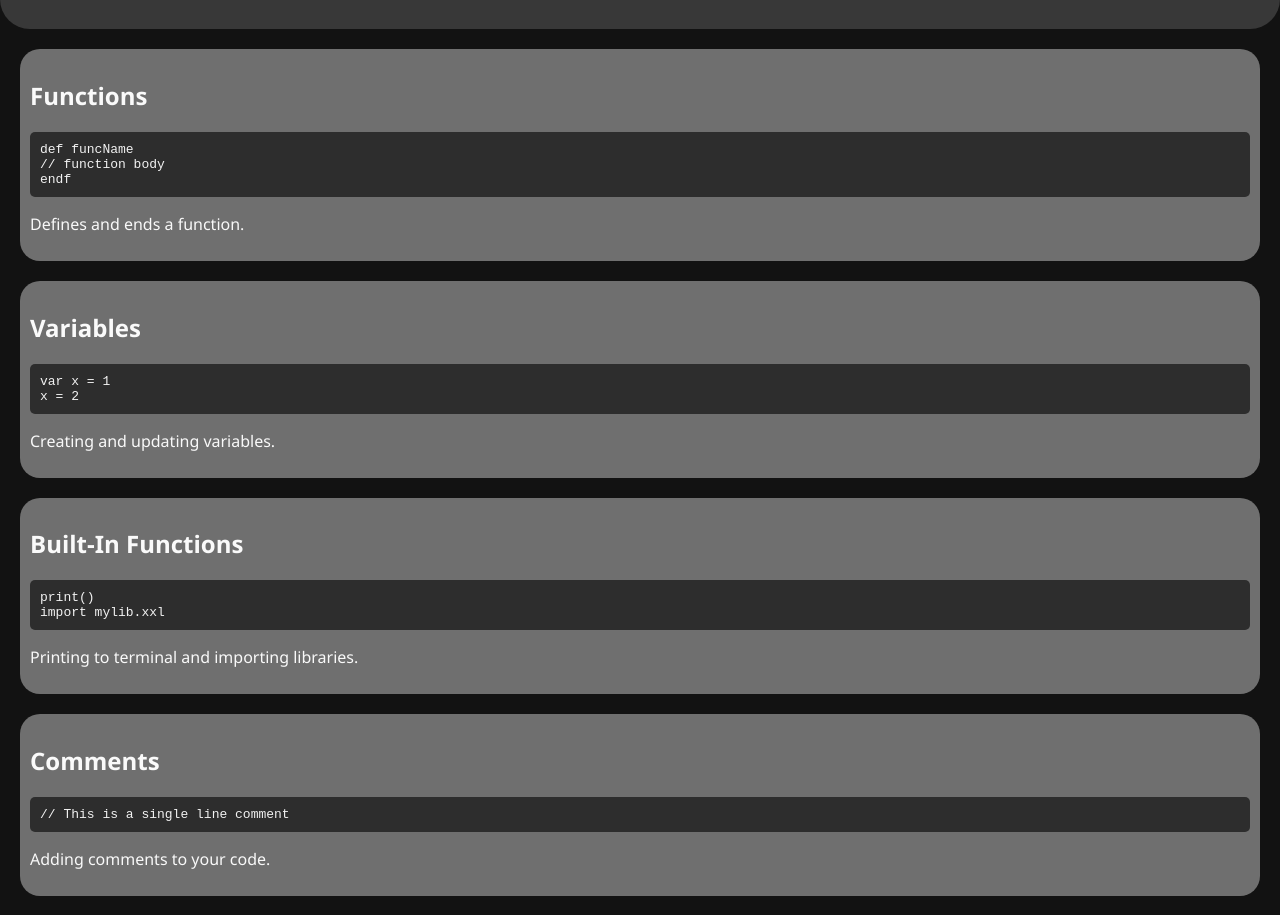
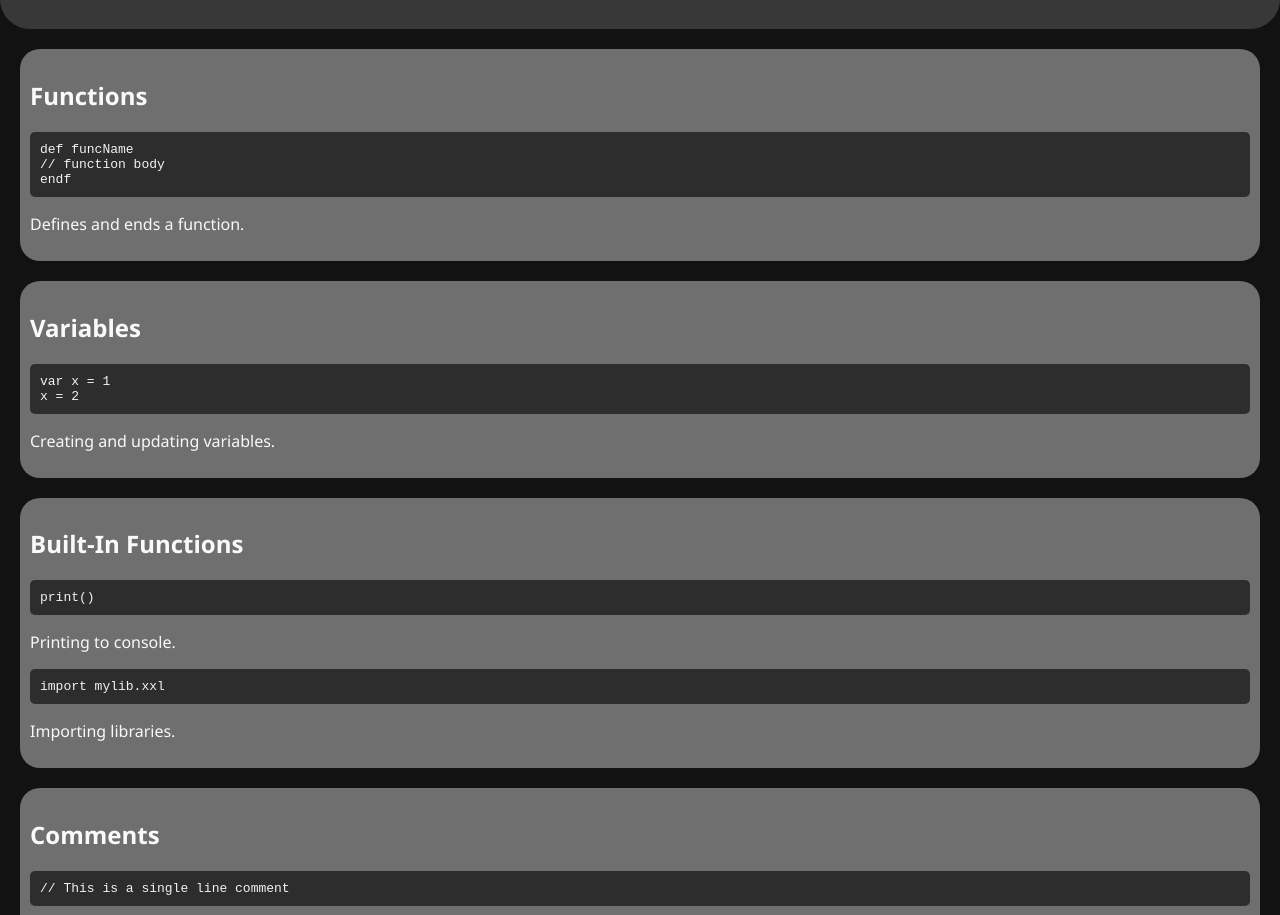
Before and after one commit to zanderlewis/XXWebsite, a plain HTML site: page syntax.html in a window 1280 px wide. Shown: the part 119-1034 px from the top of the page. Drawn offline with Linux system fonts and the light colour scheme.

Commit message:
Update syntax.html

```diff
--- a/syntax.html
+++ b/syntax.html
@@ -27,9 +27,10 @@ x = 2</code></pre>
         </section>
         <section id="built-in-functions">
             <h2>Built-In Functions</h2>
-            <pre><code>print()
-import mylib.xxl</code></pre>
-            <p>Printing to terminal and importing libraries.</p>
+            <pre><code>print()</code></pre>
+            <p>Printing to console.</p>
+<pre><code>import mylib.xxl</code></pre>
+            <p>Importing libraries.</p>
         </section>
         <section id="comments">
             <h2>Comments</h2>
```
